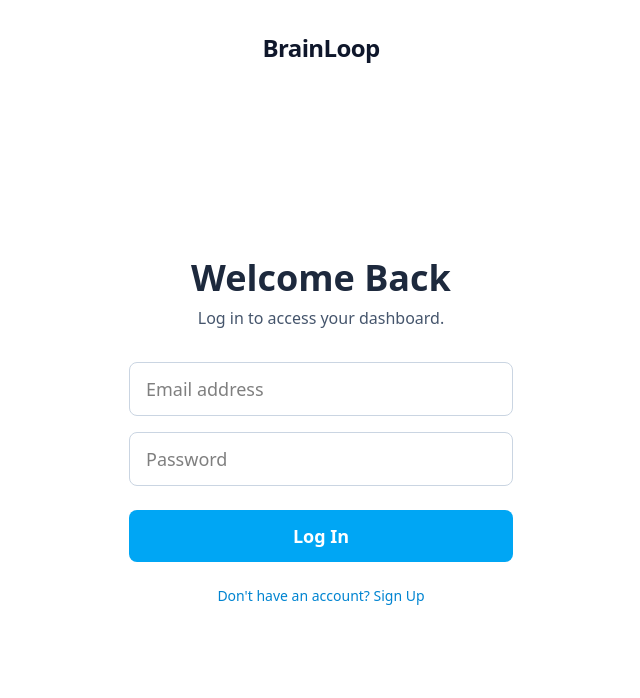
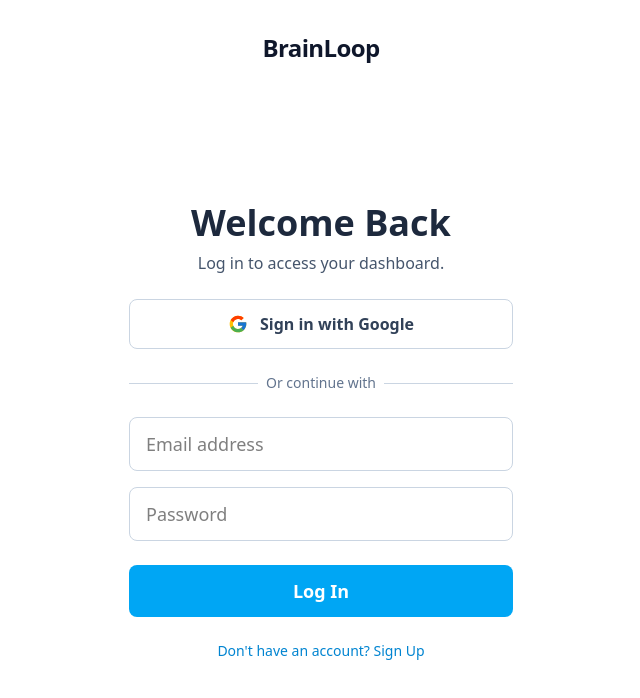
Before and after one commit to yash-ya/brainloop-ui, a Next.js app: page /login in a window 1280 px wide. Shown: the top 698 px of the page, without its empty margins (319-959 px from the left). Built offline with nearby package versions, Linux system fonts and the light colour scheme; no server answers.

Commit message:
Implement google oauth login

```diff
--- /dev/null
+++ b/src/app/auth/callback/page.jsx
@@ -0,0 +1,47 @@
+"use client";
+
+import { useEffect } from "react";
+import { useRouter, useSearchParams } from "next/navigation";
+
+export default function AuthCallbackPage() {
+  const router = useRouter();
+  const searchParams = useSearchParams();
+
+  useEffect(() => {
+    const token = searchParams.get("token");
+
+    if (token) {
+      const setSessionCookie = async () => {
+        try {
+          const response = await fetch("/api/login", {
+            method: "POST",
+            headers: { "Content-Type": "application/json" },
+            body: JSON.stringify({ token }),
+          });
+
+          if (!response.ok) {
+            throw new Error("Failed to create session.");
+          }
+
+          window.location.assign("/dashboard");
+        } catch (error) {
+          console.error("Auth callback error:", error);
+          router.push("/login?error=auth_failed");
+        }
+      };
+
+      setSessionCookie();
+    } else {
+      router.push("/login?error=no_token");
+    }
+  }, [router, searchParams]);
+
+  return (
+    <div className="flex flex-col items-center justify-center min-h-screen bg-slate-100">
+      <p className="text-lg font-semibold text-slate-700">Authenticating...</p>
+      <p className="mt-2 text-slate-500">
+        Please wait while we securely log you in.
+      </p>
+    </div>
+  );
+}
--- a/src/app/dashboard/DashboardClient.jsx
+++ b/src/app/dashboard/DashboardClient.jsx
@@ -191,10 +191,10 @@ export default function DashboardClient({
   };
 
   const handleStartLoop = () => {
-    const today = new Date();
-    today.setHours(0, 0, 0, 0);
+    const today = new Date().getUTCDate();
     const dueProblems = problems.filter(
-      (p) => p.NextRevisionDate && new Date(p.NextRevisionDate) <= today
+      (p) =>
+        p.NextRevisionDate && new Date(p.NextRevisionDate).getUTCDate() <= today
     );
     if (dueProblems.length === 0) {
       toast.success("Great job! Nothing is due for revision today.");
--- a/src/app/login/AuthForm.jsx
+++ b/src/app/login/AuthForm.jsx
@@ -4,6 +4,27 @@ import { useState, useEffect } from "react";
 import { useRouter, useSearchParams } from "next/navigation";
 import Link from "next/link";
 import { loginUser, registerUser } from "@/lib/auth";
+
+const GoogleIcon = () => (
+  <svg className="w-5 h-5" viewBox="0 0 48 48">
+    <path
+      fill="#FFC107"
+      d="M43.611,20.083H42V20H24v8h11.303c-1.649,4.657-6.08,8-11.303,8c-6.627,0-12-5.373-12-12s5.373-12,12-12c3.059,0,5.842,1.154,7.961,3.039l5.657-5.657C34.046,6.053,29.268,4,24,4C12.955,4,4,12.955,4,24s8.955,20,20,20s20-8.955,20-20C44,22.659,43.862,21.35,43.611,20.083z"
+    ></path>
+    <path
+      fill="#FF3D00"
+      d="M6.306,14.691l6.571,4.819C14.655,15.108,18.961,12,24,12c3.059,0,5.842,1.154,7.961,3.039l5.657-5.657C34.046,6.053,29.268,4,24,4C16.318,4,9.656,8.337,6.306,14.691z"
+    ></path>
+    <path
+      fill="#4CAF50"
+      d="M24,44c5.166,0,9.86-1.977,13.409-5.192l-6.19-5.238C29.211,35.091,26.715,36,24,36c-5.202,0-9.619-3.317-11.283-7.946l-6.522,5.025C9.505,39.556,16.227,44,24,44z"
+    ></path>
+    <path
+      fill="#1976D2"
+      d="M43.611,20.083H42V20H24v8h11.303c-0.792,2.237-2.231,4.166-4.087,5.574l6.19,5.238C39.99,36.666,44,31.1,44,24C44,22.659,43.862,21.35,43.611,20.083z"
+    ></path>
+  </svg>
+);
 
 export default function AuthForm() {
   const [username, setUsername] = useState("");
@@ -101,7 +122,26 @@ export default function AuthForm() {
           </div>
         )}
 
-        <form onSubmit={handleSubmit} className="mt-8 space-y-6">
+        <a
+          href={`${process.env.NEXT_PUBLIC_API_BASE_URL}/auth/google`}
+          className="w-full flex items-center justify-center gap-3 py-3 border border-slate-300 rounded-lg text-slate-700 font-semibold hover:bg-slate-50 transition-colors"
+        >
+          <GoogleIcon />
+          Sign in with Google
+        </a>
+
+        <div className="relative">
+          <div className="absolute inset-0 flex items-center">
+            <div className="w-full border-t border-slate-300" />
+          </div>
+          <div className="relative flex justify-center text-sm">
+            <span className="bg-white px-2 text-slate-500">
+              Or continue with
+            </span>
+          </div>
+        </div>
+
+        <form onSubmit={handleSubmit} className="space-y-6">
           <div className="space-y-4">
             {!isLoginView && (
               <div>
```
